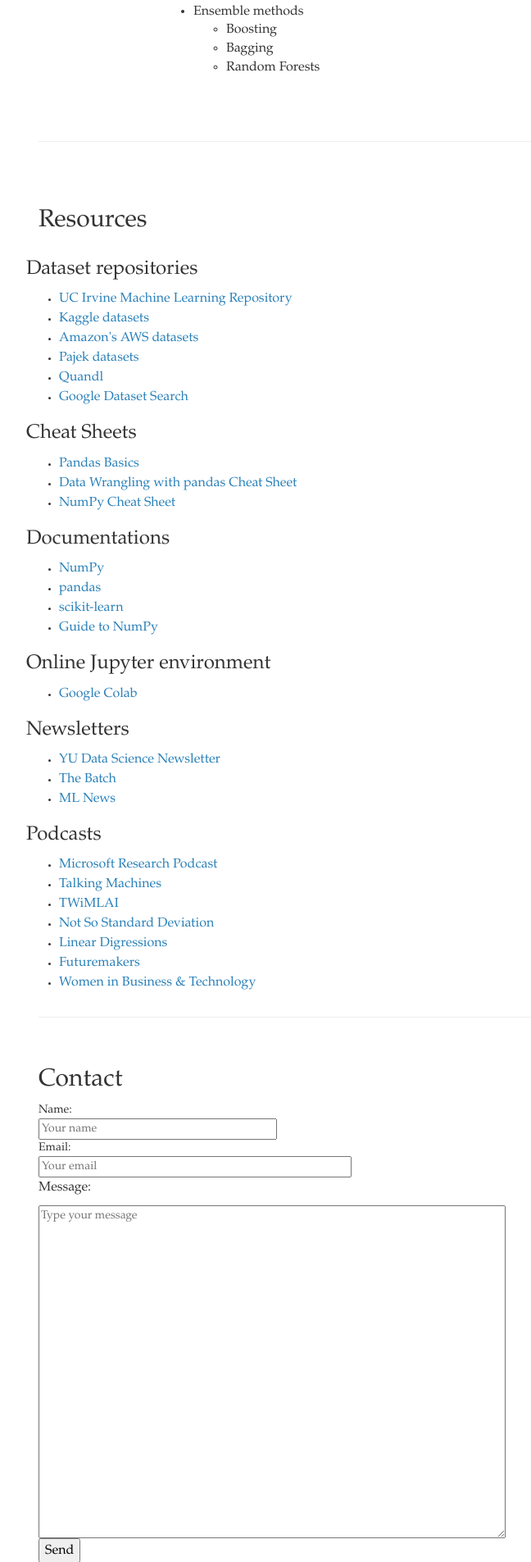
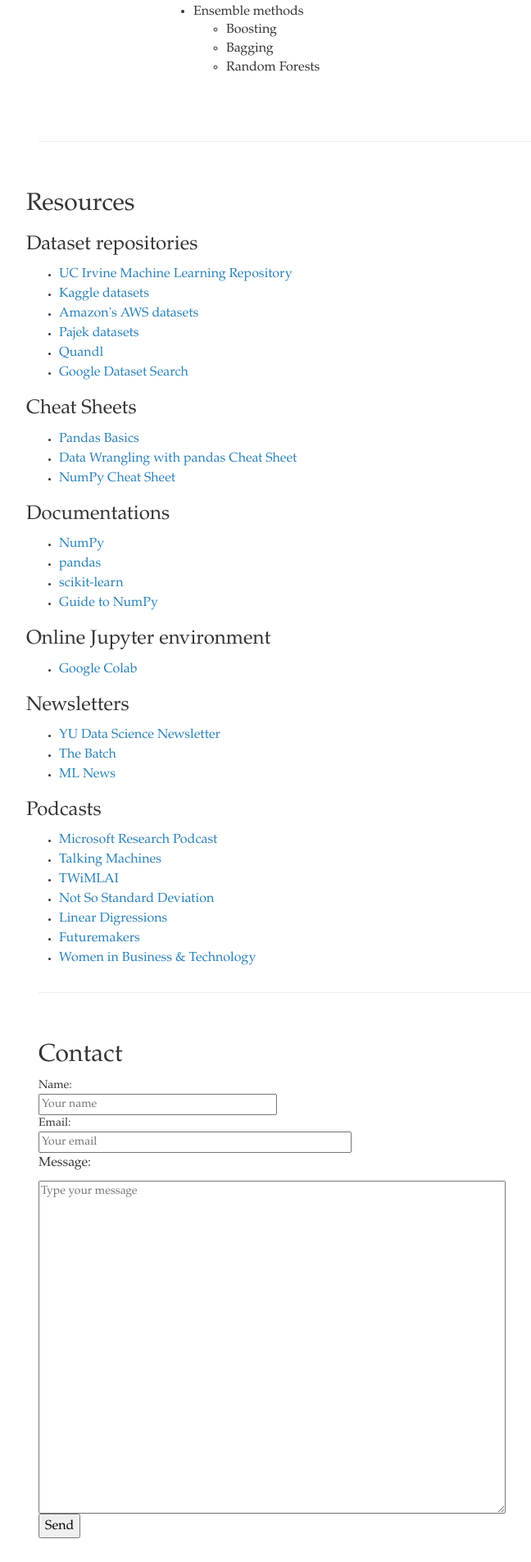
Before and after one commit to theed-ml/theed-ml.github.io, a Jekyll site: the page index.html, which Jekyll copies as it is, in a window 1280 px wide. Shown: the part 2320-4225 px from the top of the page at 82% size, without its empty margins (23-671 px from the left). Built offline with Jekyll 4.4.1, drawn with Linux system fonts in a browser that asks for light colours; nearby versions of some CDN libraries.

Commit message:
Implement a new layout

```diff
--- a/index.html
+++ b/index.html
@@ -208,11 +208,9 @@
 				<br>
 				</div>
 			</div>
-			<br />
-
-			<h2>Resources</h2>
 
 			<div class="row clearfix">
+			  <h2>Resources</h2>
 				<h3 id="datasets">Dataset repositories</h3>
 				  <ul>
 				  	<li><a href="https://archive.ics.uci.edu/ml/index.php" target="_blank">UC Irvine Machine Learning Repository</a></li>
@@ -274,7 +272,7 @@
 					  <p> Message: </p>
 					  <textarea name="message" placeholder="Type your message" rows="20" cols="60"></textarea>
 					  <p>
-					  <input type="submit" value="Send">
+					  <input type="submit" value="Send" class="">
 					</p>
 					  <input type="hidden" name="_subject" value="ESME"/>
 					  <input type="hidden" name="_next" value="thanks.html"/>
```
